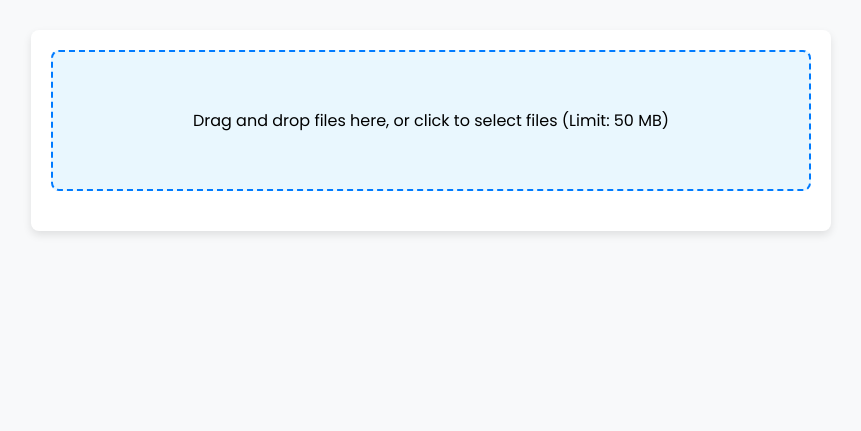
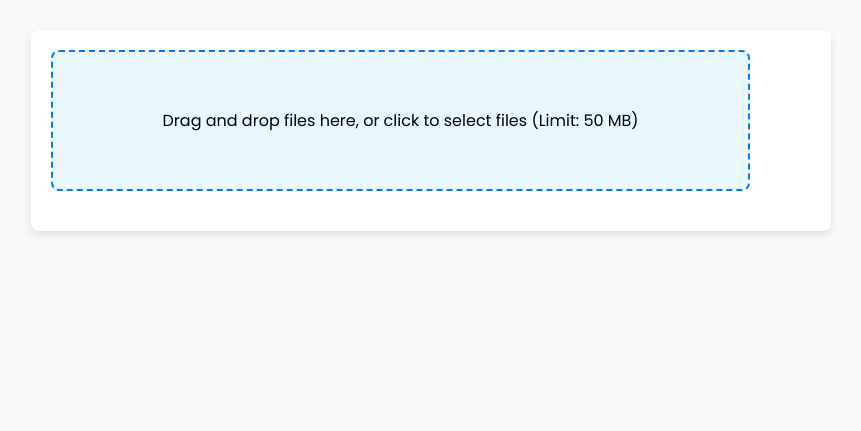
Before and after one commit to Om976346/Upload-System, a Flask app: page / in a window 1280 px wide. Shown: the part 157-588 px from the top of the page, without its empty margins (209-1070 px from the left). Run offline with Flask 3, Linux system fonts and the light colour scheme.

Commit message:
Update styles.css

```diff
--- a/static/styles.css
+++ b/static/styles.css
@@ -41,7 +41,7 @@ footer {
 }
 
 .upload-container {
-    width: 100%;
+    width: 92%;
     padding: 40px;
     border: 2px dashed #007bff;
     background-color: #e9f7fe;
```
